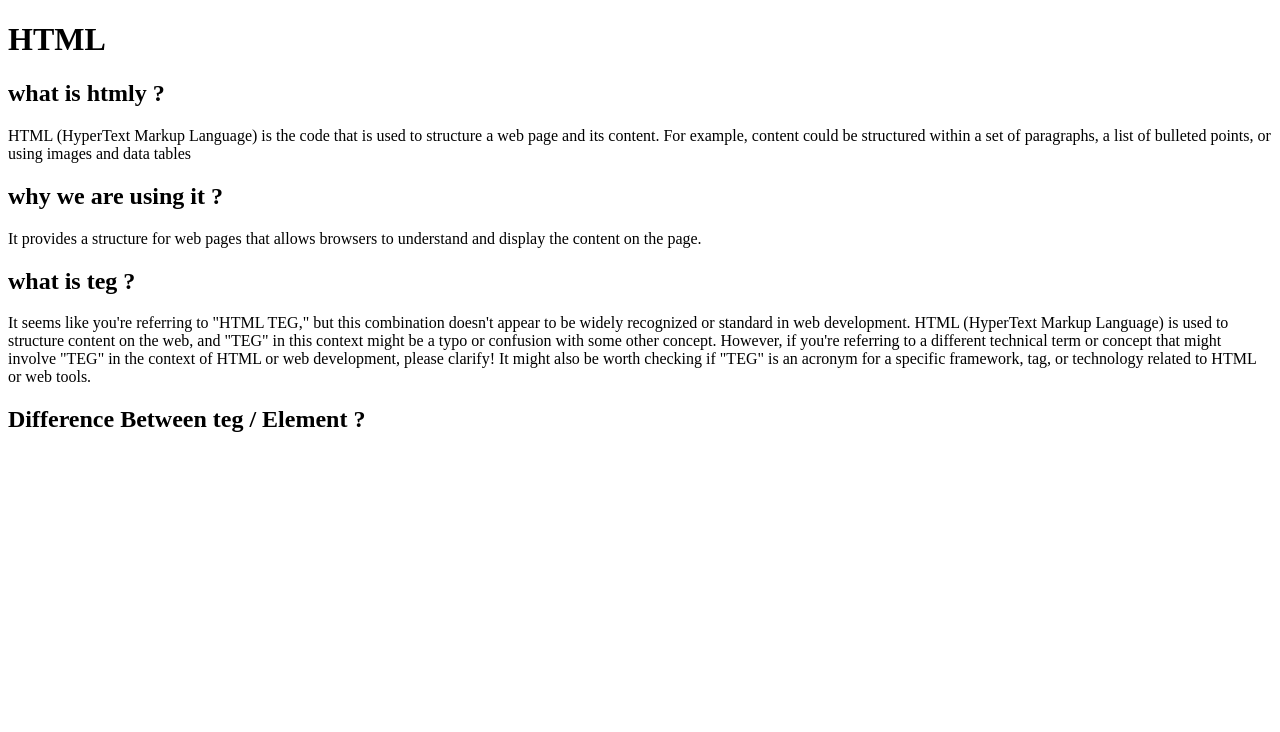
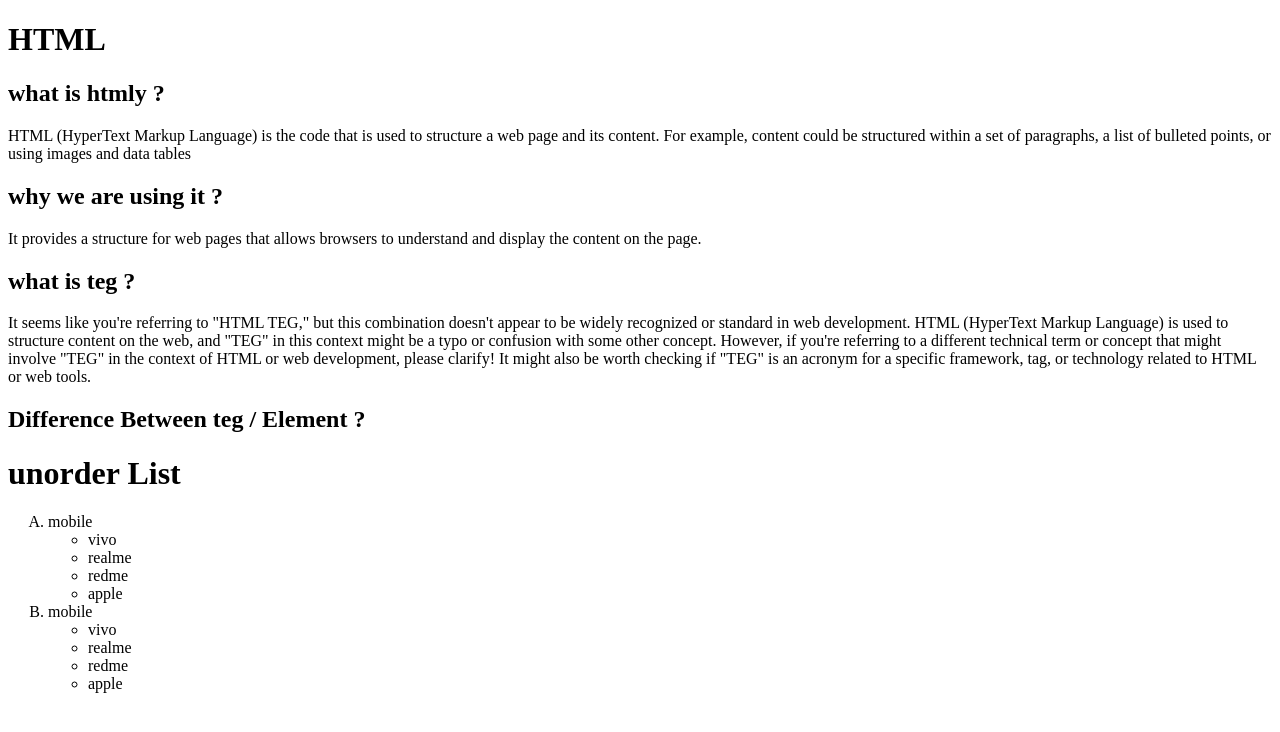
Before and after one commit to awaiskhan711/class-spasm-repo, a plain HTML site: page index.html in a window 1280 px wide. Drawn offline with Linux system fonts and the light colour scheme.

Commit message:
hello woeeee

```diff
--- a/index.html
+++ b/index.html
@@ -16,5 +16,23 @@
 
         However, if you're referring to a different technical term or concept that might involve "TEG" in the context of HTML or web development, please clarify! It might also be worth checking if "TEG" is an acronym for a specific framework, tag, or technology related to HTML or web tools.</p>
         <h2>Difference Between teg / Element ?</h2>
+        <h1>unorder List</h1>
+        <ul style="list-style: upper-alpha;">
+            <li>mobile
+                <ul>
+                    <li>vivo</li>
+                    <li>realme</li>
+                    <li>redme</li>
+                    <li>apple</li>
+                </ul>
+                <li>mobile
+                    <ul>
+                        <li>vivo</li>
+                        <li>realme</li>
+                        <li>redme</li>
+                        <li>apple</li>
+                    </ul>
+
+    </body>
 </body>
 </html>
```
